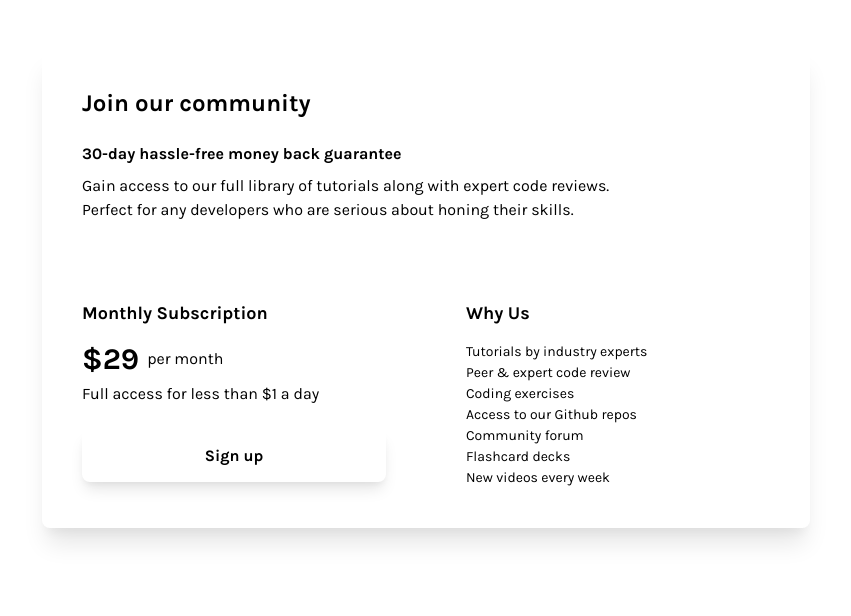
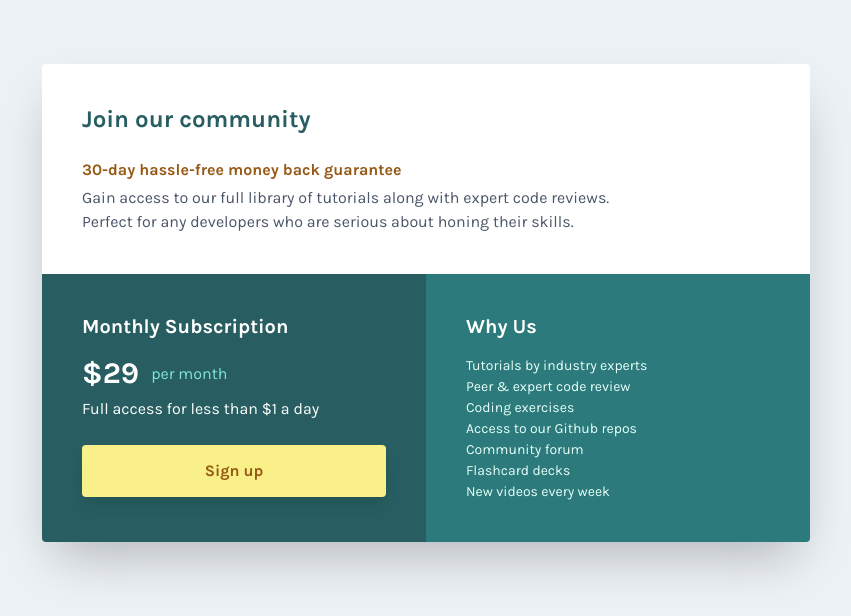
Before and after one commit to frankwrk/price-grid, a website: page public/index.html in a window 1280 px wide. Shown: the whole page, without its empty margins (214-1065 px from the left). Drawn offline with nearby package versions, Linux system fonts and the light colour scheme; files that its build step writes are made by us from their sources.

Commit message:
Update index.html

```diff
--- a/public/index.html
+++ b/public/index.html
@@ -16,42 +16,46 @@
       Frontend Mentor Challenges: Single price grid component
     </title>
   </head>
-  <body class="font-karla max-w-5xl mx-auto my-12 px-8">
-    <div class="max-w-3xl mx-auto layout rounded-lg shadow-xl">
-      <header class="px-6 py-8 sm:p-10 hspan-full">
-        <h2 class="leading-tight font-bold text-xl sm:text-2xl">
+  <body class="font-karla max-w-5xl mx-auto my-12 sm:my-16 px-8 bg-gray-200">
+    <div
+      class="max-w-3xl mx-auto layout rounded overflow-hidden shadow-xl sm:shadow-2xl"
+    >
+      <header class="px-6 py-8 sm:p-10 hspan-full bg-white">
+        <h2 class="leading-tight font-bold text-xl sm:text-2xl text-teal-800">
           Join our community
         </h2>
-        <p class="mt-6 font-bold">
+        <p class="mt-6 font-bold text-yellow-800">
           30-day hassle-free money back guarantee
         </p>
-        <p class="mt-2">
+        <p class="mt-1 text-gray-700">
           Gain access to our full library of tutorials along with expert code
           reviews.<br class="hidden sm:inline" />
           Perfect for any developers who are serious about honing their skills.
         </p>
       </header>
-      <div class="px-6 py-8 sm:p-10">
-        <h3 class="leading-tight font-bold text-lg">Monthly Subscription</h3>
+      <div class="px-6 py-8 sm:p-10 bg-teal-800 text-white">
+        <h3 class="leading-tight font-bold text-lg sm:text-xl">
+          Monthly Subscription
+        </h3>
         <p class="mt-4 flex items-center">
           <span class="leading-tight font-bold text-3xl">
             $29
           </span>
-          <span class="ml-2">per month</span>
+          <span class="ml-3 text-teal-300">per month</span>
         </p>
         <small class="block mt-1 text-base">
           Full access for less than $1 a day
         </small>
         <a
-          class="flex items-center justify-center py-4 mt-6 rounded-lg shadow-lg leading-tight font-bold"
+          class="flex items-center justify-center py-4 mt-6 rounded shadow-lg leading-tight font-bold bg-yellow-300 hover:bg-yellow-200 focus:bg-yellow-200 text-yellow-800 outline-none focus:shadow-outline"
           href="#"
         >
           Sign up
         </a>
       </div>
-      <footer class="px-6 py-8 sm:p-10">
-        <h3 class="leading-tight font-bold text-lg">Why Us</h3>
-        <ul class="mt-4 text-sm">
+      <footer class="px-6 py-8 sm:p-10 bg-teal-700 text-white">
+        <h3 class="leading-tight font-bold text-lg sm:text-xl">Why Us</h3>
+        <ul class="mt-4 text-sm text-teal-100">
           <li>Tutorials by industry experts</li>
           <li>Peer & expert code review</li>
           <li>Coding exercises</li>
```
